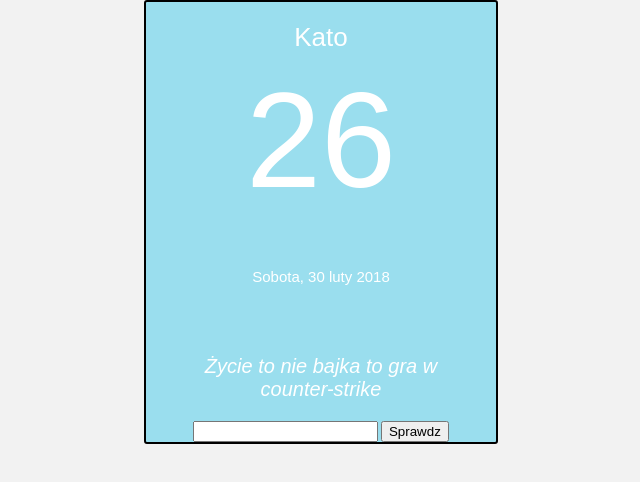
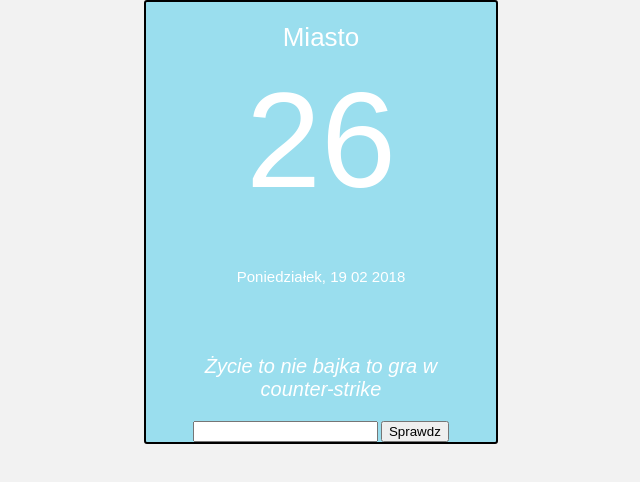
Before and after one commit to MateuszPospiech/WeatherApp, a plain HTML site: page index.html in a window 1280 px wide. Shown: the full height of the page, 319-959 px from the left. Drawn offline with nearby package versions, Linux system fonts and the light colour scheme; no server answers.

Commit message:
I added auto date

```diff
--- a/index.html
+++ b/index.html
@@ -15,9 +15,9 @@
 
     <div id="container">
         <div id="watherImage"></div>
-        <div id="townName">Kato</div>
+        <div id="townName">Miasto</div>
         <div id="temperature">26</div>
-        <div id="data">Sobota, 30 luty 2018</div>
+        <div id="data">Data nieznaleziona</div>
         <div id="quotation">Życie to nie bajka to gra w counter-strike</div>
 <!--        <div class="button">-->
             <input id="city"></input>
--- a/js/script.js
+++ b/js/script.js
@@ -7,6 +7,34 @@ var miasto;
 var localCity =document.getElementById("city");
 
 
+//show acctual date
+function showDate(){
+    let today = new Date();
+
+    let day = today.getDate();
+    let weekDay = today.getDay(); //0-6 starting from sunday
+    let mounth = today.getMonth() + 1; //0-11 +1
+    let year = today.getFullYear();
+
+    let weekDayTable = ["Niedziela", "Poniedziałek", "Wtorek", "Środa", "Czwartek", "Piątek", "Sobota"];
+
+    if (mounth < 10){ //add 0 b4 mounth number
+        mounth = `0${mounth}`;
+    }
+    for (var i=0; i< weekDayTable.length; i++){
+            if (weekDay == i){
+            var dzien = weekDayTable[i]
+            }
+    }
+   /* var dzien = weekDayTable[weekDay];*/
+
+    let all = `${dzien}, ${day} ${mounth} ${year}`;
+    var data = document.getElementById("data");
+
+    data.innerHTML = all;
+}
+
+showDate();//show date
 
 function updateByCity(localCity) { /*Local city*/
     var url = "http://api.openweathermap.org/data/2.5/weather?q="+ localCity +"&APPID=5b249cc904f62fc89ca1e8d767844c39";
```
